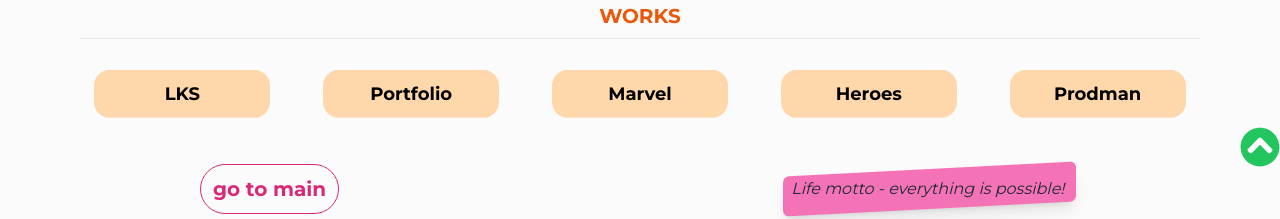
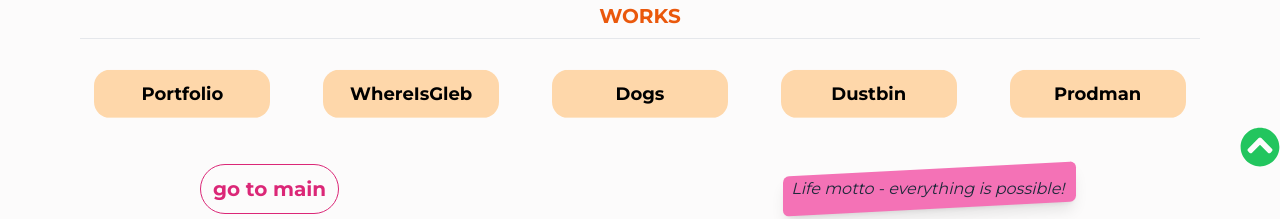
Before and after one commit to BulochkaBU/portfolio-next, a Next.js app: page /en/welcome/works in a window 1280 px wide. Shown: the part 1643-1862 px from the top of the page. Built offline with nearby package versions, Linux system fonts and the light colour scheme.

Commit message:
updated works

```diff
--- a/src/components/const/worksList.ts
+++ b/src/components/const/worksList.ts
@@ -1,13 +1,13 @@
 export const worksList: any = [
-  { name: "LKS", link: "https://github.com/littleknitsstory/frontend" },
+  { name: "Portfolio", link: "https://github.com/BulochkaBU/portfolio-next" },
   {
-    name: "Portfolio",
-    link: "https://github.com/BulochkaBU/portfolio-next",
+    name: "WhereIsGleb",
+    link: "https://wheregleb.space/",
   },
-  { name: "Marvel", link: "https://github.com/BulochkaBU/marvel" },
+  { name: "Dogs", link: "http://dogs.dev.littledevstory.site/" },
   {
-    name: "Heroes",
-    link: "https://github.com/BulochkaBU/hero_admin_panel_template",
+    name: "Dustbin",
+    link: "https://github.com/BulochkaBU/dustbin",
   },
   { name: "Prodman", link: "https://bulochkabu.github.io/" },
 ];
```
